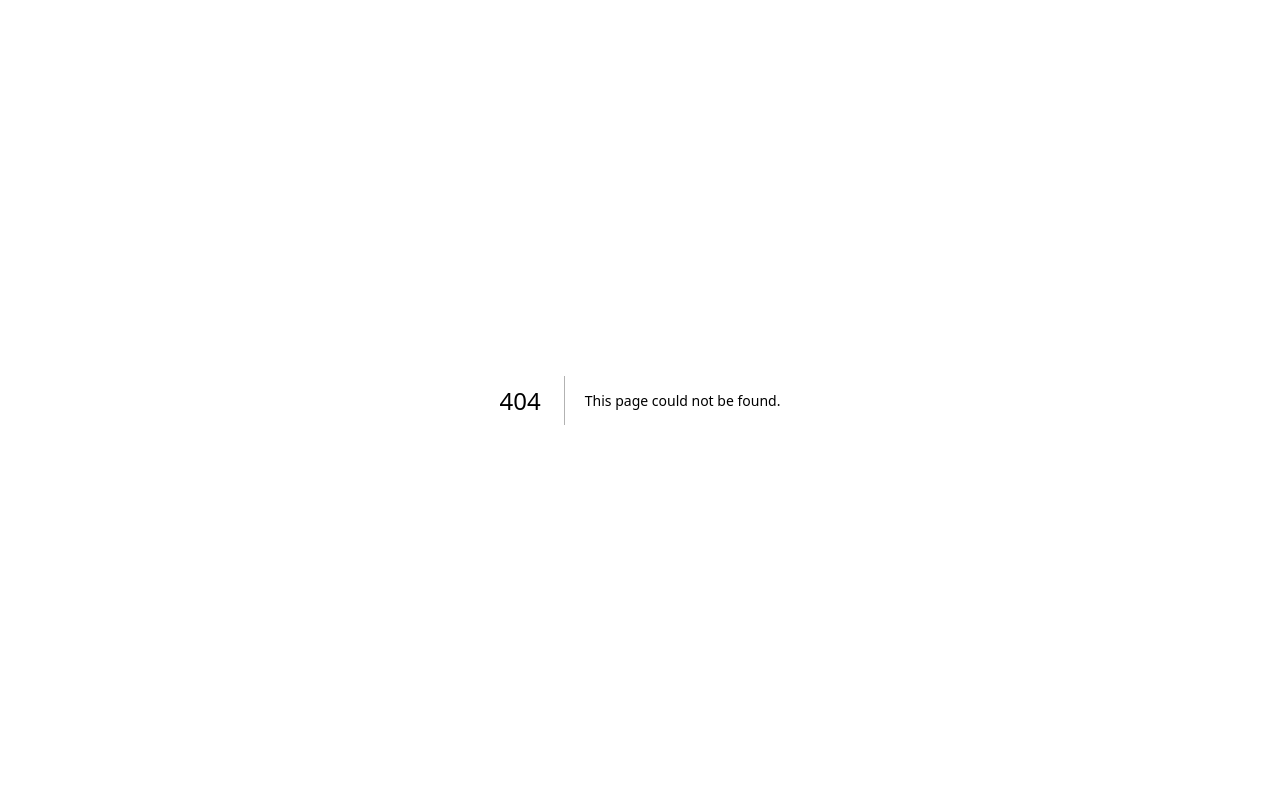
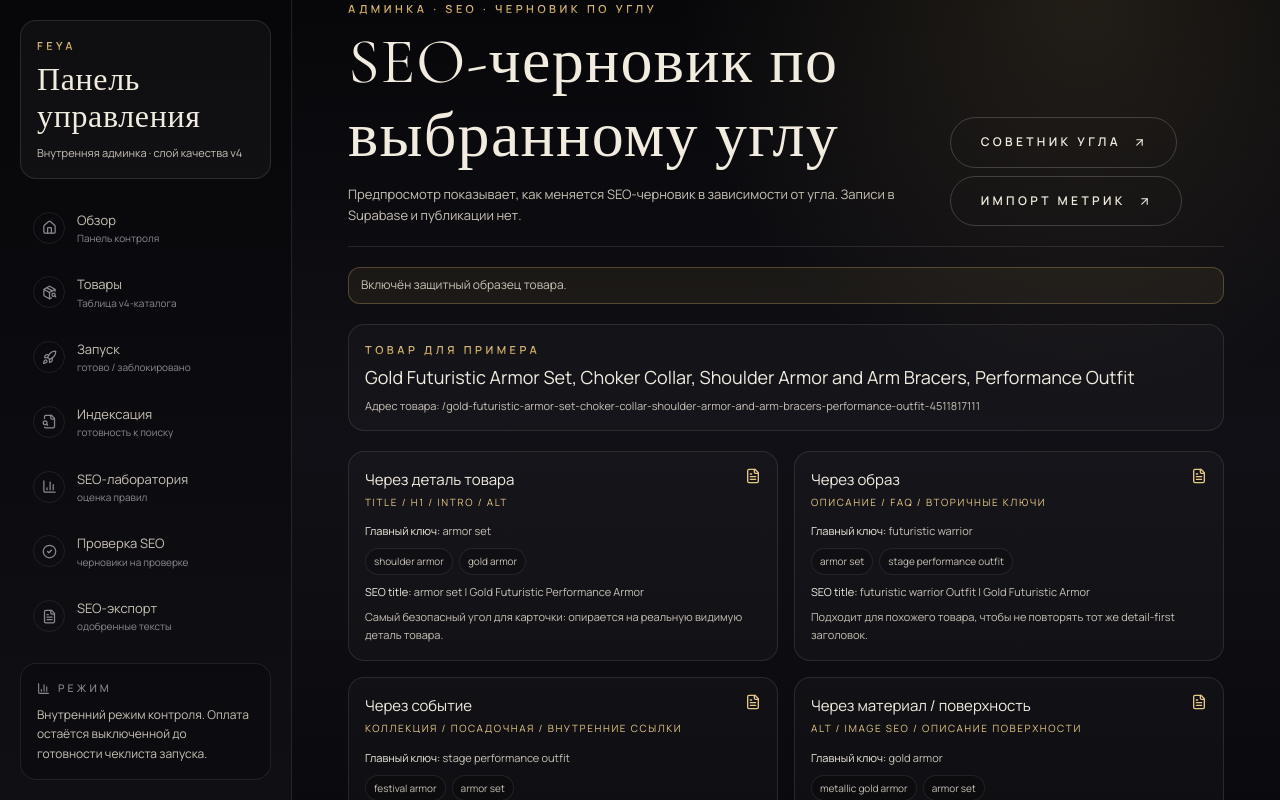
Before and after one commit to THEFEYA/feya-commerce, a Next.js app: page /admin/seo-engine/draft-preview in a window 1280 px wide. Before the commit this address had no page. Shown: the top 800 px of the page. Built offline with nearby package versions, Linux system fonts and the light colour scheme; no server answers; the database is empty; a web font is replaced by a local one.

Commit message:
feat: add SEO draft preview by angle screen

```diff
--- /dev/null
+++ b/app/admin/seo-engine/draft-preview/page.tsx
@@ -0,0 +1,79 @@
+// @ts-nocheck
+import Link from 'next/link';
+import { ArrowUpRight, FileText } from 'lucide-react';
+import { getMissingSupabaseEnvMessage, getSupabaseReadClient } from '@/lib/supabase';
+import { STOREFRONT_VIEW_V1, productSlug, productTitle } from '@/lib/storefront';
+import { buildSeoPilotBrief } from '@/lib/seoPilotDraft';
+
+export const dynamic = 'force-dynamic';
+export const revalidate = 0;
+
+const PRODUCT_SELECT = 'canonical_product_id,product_slug,matched_etsy_listing_id,card_title,h1,product_type,material,color,primary_image_url,min_price,max_price,currency,storefront_candidate_flag';
+const KEYWORD_SELECT = 'keyword,keyword_norm,priority_tier,validation_status,cleanup_pipeline_status,should_validate_api,should_hold,warning_flags';
+
+const FALLBACK_PRODUCT = {
+  canonical_product_id: '4511817111',
+  product_slug: 'gold-futuristic-armor-set-choker-collar-shoulder-armor-and-arm-bracers-performance-outfit-4511817111',
+  matched_etsy_listing_id: '4511817111',
+  card_title: 'Gold Futuristic Armor Set, Choker Collar, Shoulder Armor and Arm Bracers, Performance Outfit',
+  h1: 'Gold Futuristic Armor Set, Choker Collar, Shoulder Armor and Arm Bracers, Performance Outfit',
+  product_type: 'Armor',
+  material: 'Fabric, Leather, Faux leather',
+  color: 'Gold',
+  primary_image_url: null,
+  min_price: 79,
+  max_price: 308,
+  currency: 'EUR',
+  storefront_candidate_flag: true,
+};
+
+async function loadData() {
+  const supabase = getSupabaseReadClient();
+  if (!supabase) return { product: FALLBACK_PRODUCT, keywords: [], warning: getMissingSupabaseEnvMessage(), fallbackUsed: true };
+  const products = await supabase.from(STOREFRONT_VIEW_V1).select(PRODUCT_SELECT).limit(24);
+  const product = (products.data || []).filter((item) => productSlug(item) && productTitle(item))[0] || FALLBACK_PRODUCT;
+  const keywords = await supabase.from('feya_commerce_v_seo_keyword_ai_cleanup_report_v1').select(KEYWORD_SELECT).eq('priority_tier', 'tier_1').limit(80);
+  return { product, keywords: keywords.data || [], warning: products.error?.message || keywords.error?.message || null, fallbackUsed: !(products.data || []).length };
+}
+
+function bucket(brief, id, fallback) {
+  return brief.semanticBuckets.find((item) => item.id === id)?.items?.map((item) => item.phrase) || fallback;
+}
+
+function makeDrafts(brief) {
+  const components = bucket(brief, 'components', ['shoulder armor', 'arm bracers', 'choker collar']);
+  const persona = bucket(brief, 'persona', ['futuristic warrior', 'sci fi armor outfit']);
+  const event = bucket(brief, 'event', ['stage performance outfit', 'festival armor']);
+  const material = bucket(brief, 'material_color', ['gold armor', 'metallic gold armor']);
+  return [
+    { label: 'Через деталь товара', primary: components[0], secondary: [components[1], material[0]], placement: 'title / H1 / intro / alt', title: `${components[0]} | Gold Futuristic Performance Armor`, note: 'Самый безопасный угол для карточки: опирается на реальную видимую деталь товара.' },
+    { label: 'Через образ', primary: persona[0], secondary: [components[0], event[0]], placement: 'описание / FAQ / вторичные ключи', title: `${persona[0]} Outfit | Gold Futuristic Armor`, note: 'Подходит для похожего товара, чтобы не повторять тот же detail-first заголовок.' },
+    { label: 'Через событие', primary: event[0], secondary: [event[1], components[0]], placement: 'коллекция / посадочная / внутренние ссылки', title: `${event[0]} | Gold Futuristic Armor Set`, note: 'Полезно для коллекций и сезонных страниц; не всегда лучший главный ключ карточки.' },
+    { label: 'Через материал / поверхность', primary: material[0], secondary: [material[1], components[0]], placement: 'alt / image SEO / описание поверхности', title: `${material[0]} | Metallic Futuristic Armor`, note: 'Усиление визуального SEO: цвет, блеск, metallic/reflective surface без неверных материалов.' },
+  ];
+}
+
+function Pill({ children }) {
+  return <span className="rounded-full border border-[rgba(216,214,211,.10)] bg-black/20 px-2 py-1 text-[10px] text-[var(--bone-dim)]">{children}</span>;
+}
+
+function DraftCard({ draft }) {
+  return <div className="rounded-2xl border border-[rgba(216,214,211,.12)] bg-[rgba(255,255,255,.025)] p-4">
+    <div className="flex items-start justify-between gap-3"><div><div className="text-bone text-[15px]">{draft.label}</div><div className="mt-1 text-[10px] uppercase tracking-[0.16em] text-[var(--gold-warm)]">{draft.placement}</div></div><FileText size={16} className="text-[var(--gold-warm)]" /></div>
+    <div className="mt-3 text-[11px] leading-relaxed"><div><span className="text-bone">Главный ключ:</span> <span className="text-[var(--bone-dim)]">{draft.primary}</span></div><div className="mt-2 flex flex-wrap gap-1.5">{draft.secondary.filter(Boolean).map((item) => <Pill key={item}>{item}</Pill>)}</div><div className="mt-2"><span className="text-bone">SEO title:</span> <span className="text-[var(--bone-dim)]">{draft.title}</span></div><div className="mt-2 text-[var(--bone-dim)]">{draft.note}</div></div>
+  </div>;
+}
+
+export default async function SeoDraftPreviewPage() {
+  const { product, keywords, warning, fallbackUsed } = await loadData();
+  const brief = buildSeoPilotBrief(product, keywords);
+  const drafts = makeDrafts(brief);
+
+  return <main className="min-h-screen bg-[radial-gradient(circle_at_80%_0%,rgba(212,178,106,.13),transparent_32%),linear-gradient(180deg,#07070A,#111016_45%,#07070A)]"><section className="container-feya pt-7 pb-12">
+    <div className="flex flex-col gap-4 lg:flex-row lg:items-end lg:justify-between border-b border-[rgba(216,214,211,.12)] pb-5 mb-5"><div><div className="eyebrow-gold mb-2">Админка · SEO · черновик по углу</div><h1 className="font-tall text-bone leading-none" style={{ fontSize: 'clamp(34px,5vw,64px)' }}>SEO-черновик по выбранному углу</h1><p className="mt-3 max-w-3xl text-[13px] leading-relaxed text-[var(--bone-dim)]">Предпросмотр показывает, как меняется SEO-черновик в зависимости от угла. Записи в Supabase и публикации нет.</p></div><div className="flex flex-wrap gap-2"><Link href="/admin/seo-engine/angle-advisor" className="btn-ghost">Советник угла <ArrowUpRight size={13} /></Link><Link href="/admin/seo-engine/metric-import" className="btn-ghost">Импорт метрик <ArrowUpRight size={13} /></Link></div></div>
+    {warning || fallbackUsed ? <div className="mb-5 rounded-xl border border-[rgba(212,178,106,.30)] bg-[rgba(212,178,106,.07)] px-3 py-2 text-[12px] text-[var(--bone-dim)]">{warning || 'Включён защитный образец товара.'}</div> : null}
+    <div className="rounded-2xl border border-[rgba(216,214,211,.12)] bg-[rgba(255,255,255,.025)] p-4 mb-5"><div className="eyebrow-gold mb-2">Товар для примера</div><div className="text-bone text-[18px] leading-tight">{brief.productTitle}</div><div className="mt-2 text-[11px] text-[var(--bone-dim)]">Адрес товара: /{brief.productSlug}</div></div>
+    <div className="grid md:grid-cols-2 gap-4">{drafts.map((draft) => <DraftCard key={draft.label} draft={draft} />)}</div>
+    <div className="mt-5 rounded-2xl border border-[rgba(216,214,211,.12)] bg-[rgba(255,255,255,.025)] p-4 text-[12px] leading-relaxed text-[var(--bone-dim)]">Операторское правило: сначала выбираем угол, потом проверяем метрики, потом собираем финальный черновик. Этот экран только показывает направление.</div>
+  </section></main>;
+}
```
